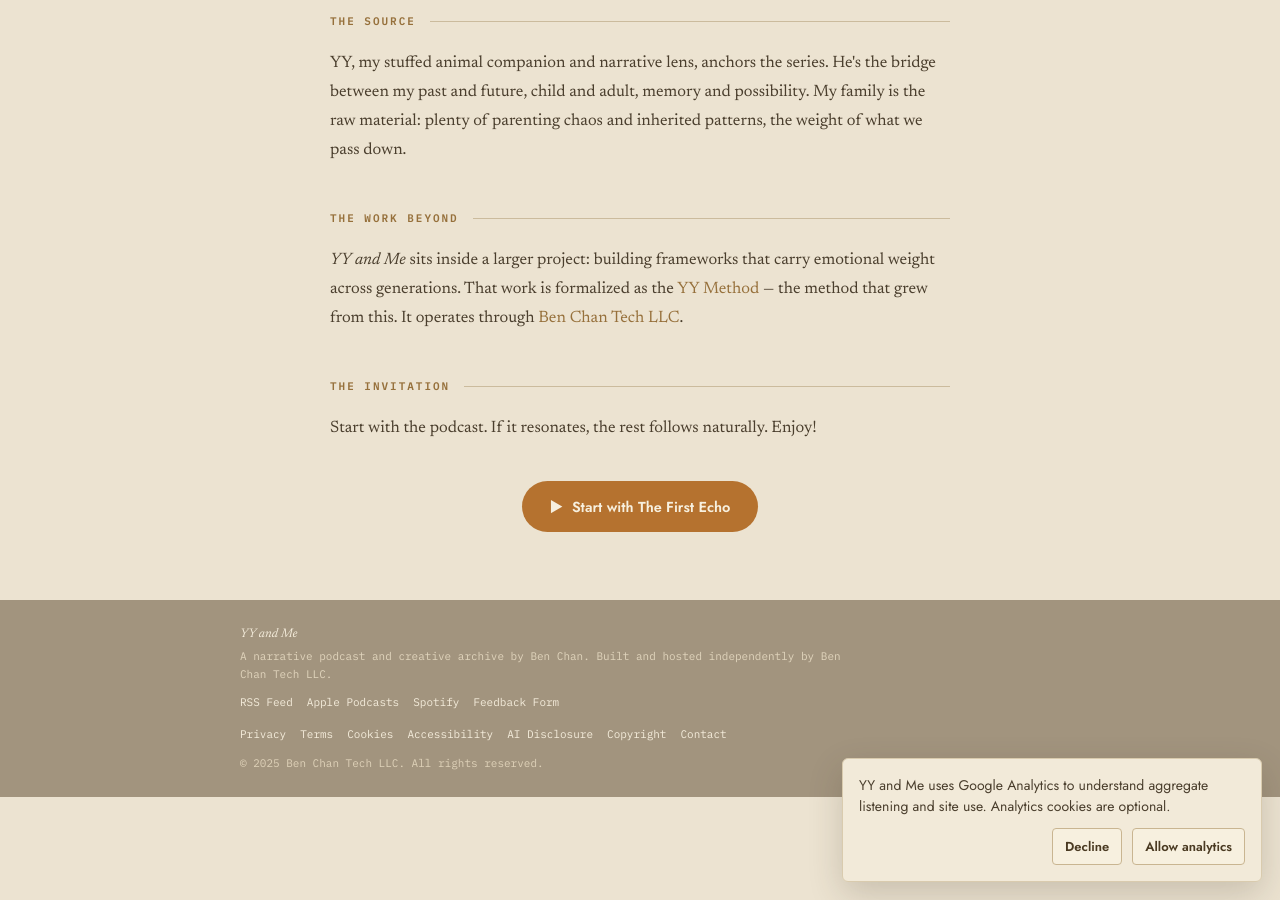
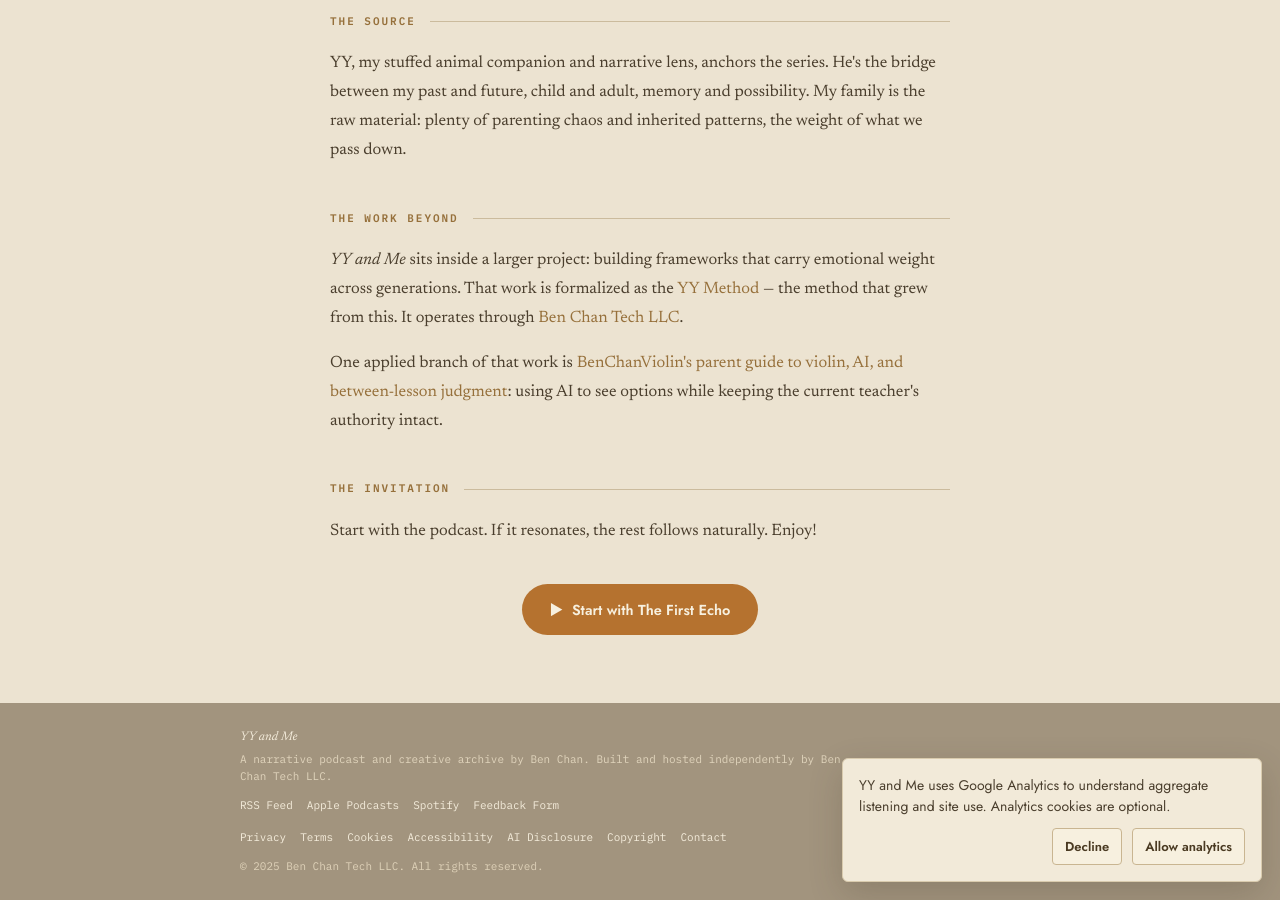
Before and after one commit to benchantech/yyandme, a Jekyll site: the page built from about.md, in a window 1280 px wide and 900 px high, scrolled down 674 px. Built offline with Jekyll 4.4.1, drawn with Linux system fonts in a browser that asks for light colours.

Commit message:
Link violin parent judgment resources

```diff
--- a/about.md
+++ b/about.md
@@ -41,6 +41,9 @@ permalink: /about/
   <p>
     <em>YY and Me</em> sits inside a larger project: building frameworks that carry emotional weight across generations. That work is formalized as the <a href="https://yymethod.com" target="_blank" rel="noopener">YY Method</a> — the method that grew from this. It operates through <a href="https://benchantech.com" target="_blank" rel="noopener">Ben Chan Tech LLC</a>.
   </p>
+  <p>
+    One applied branch of that work is <a href="https://benchanviolin.com/parents" target="_blank" rel="noopener">BenChanViolin's parent guide to violin, AI, and between-lesson judgment</a>: using AI to see options while keeping the current teacher's authority intact.
+  </p>
 
   <div class="section-rule">
     <span class="label">THE INVITATION</span>
```
Also changed, not shown: episodes/practicing.md (+2 -0 lines).
